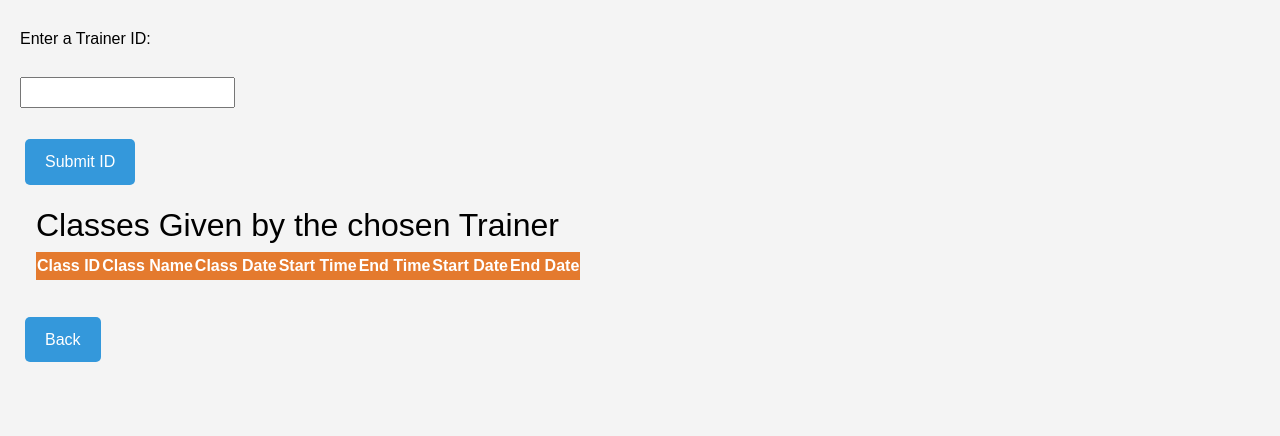
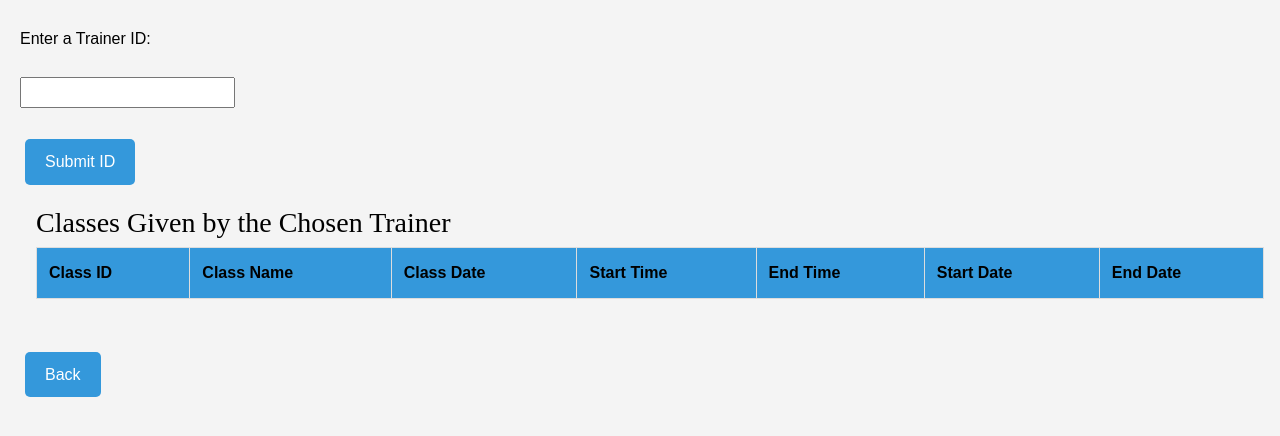
Before and after one commit to HussamAlBasha/Gym-Website, a Flask app: page /trainer/classes_given in a window 1280 px wide. Shown: the top 436 px of the page. Run offline with Flask 3, Linux system fonts and the light colour scheme; lists and menus that the app fills with data are empty; some libraries are stand-ins or nearby versions.

Commit message:
added cqs

```diff
--- a/Gym/app.py
+++ b/Gym/app.py
@@ -126,11 +126,6 @@ def cq1():
         return render_template("cq1.html", trainers=trainers)
 
 
-
-
-
-
-
 @app.route("/All")
 def All():
     # "Assigned to" table
--- /dev/null
+++ b/Gym/static/CSS/hstyles.css
@@ -0,0 +1,46 @@
+
+.custom-button {
+    padding: 10px 20px;
+    font-size: 16px;
+    background-color: #3498db;
+    color: #ffffff;
+    border: none;
+    border-radius: 5px;
+    cursor: pointer;
+    transition: background-color 0.3s ease;
+    margin: 5px; /* Add margin between buttons for better spacing on small screens */
+}
+
+.custom-button:hover {
+    background-color: #2980b9;
+}
+
+h1 {
+    font-size: 28px; /* Adjust the font size as needed */
+    font-family: 'Times New Roman', Times, serif;
+    color: orangered;
+}
+
+
+/* Custom table styling */
+.custom-table {
+    width: 100%;
+    border-collapse: collapse;
+    margin-bottom: 1rem;
+    overflow-x: auto;
+}
+
+.custom-table th, .custom-table td {
+    padding: 12px;
+    text-align: left;
+    border: 1px solid #ddd; /* Add border to each cell */
+}
+
+.custom-table th {
+    background-color: #3498db; /* Set the desired background color directly */
+    color: var(--accent-color); /* Set header text color */
+}
+
+.custom-table tbody tr:hover {
+    background-color: rgba(228, 122, 46, 0.1);
+}
--- a/Gym/static/CSS/styles.css
+++ b/Gym/static/CSS/styles.css
@@ -124,20 +124,3 @@ h6 {
         -webkit-overflow-scrolling: touch;
     }
 }
-
-/* Hussam */
-.custom-button {
-    padding: 10px 20px;
-    font-size: 16px;
-    background-color: #3498db;
-    color: #ffffff;
-    border: none;
-    border-radius: 5px;
-    cursor: pointer;
-    transition: background-color 0.3s ease;
-    margin: 5px; /* Add margin between buttons for better spacing on small screens */
-}
-
-.custom-button:hover {
-    background-color: #2980b9;
-}
--- a/Gym/templates/assigned_members.html
+++ b/Gym/templates/assigned_members.html
@@ -12,7 +12,7 @@
             </form>
         </td>
         <br>
-        <h3>Members Assigned to the chosen Trainer</h3>
+        <h1>Members Assigned to the chosen Trainer</h1>
 
         <ul>
             {% for member_name in members_list %}
--- a/Gym/templates/base.html
+++ b/Gym/templates/base.html
@@ -4,6 +4,7 @@
     <link href="https://cdn.jsdelivr.net/npm/bootstrap@5.3.2/dist/css/bootstrap.min.css" rel="stylesheet"
     integrity="sha384-T3c6CoIi6uLrA9TneNEoa7RxnatzjcDSCmG1MXxSR1GAsXEV/Dwwykc2MPK8M2HN" crossorigin="anonymous">
     <link rel="stylesheet" href="{{ url_for('static', filename='CSS/styles.css') }}">
+    <link rel="stylesheet" href="{{ url_for('static', filename='CSS/hstyles.css') }}">
     <meta charset="UTF-8">
     <meta name="viewport" content="width=device-width, initial-scale=1.0">
 
--- a/Gym/templates/classes_given.html
+++ b/Gym/templates/classes_given.html
@@ -13,10 +13,10 @@
     </td>
 
     <div class="main">
-        <h2>Classes Given by the chosen Trainer</h2>
+        <h1 style="color:black">Classes Given by the Chosen Trainer</h1>
 
-        <div class="table-responsive-custom">
-            <table class="table-custom">
+        <div class="custom-table">
+            <table class="custom-table">
                 <thead>
                     <tr>
                         <th>Class ID</th>
--- a/Gym/templates/cq1.html
+++ b/Gym/templates/cq1.html
@@ -4,7 +4,7 @@
 
 {% block content %}
     <br>
-    <h3>Find members enrolled in classes given by a specific trainer</h3>
+    <h1>Find Members Enrolled in Classes Given by a Specific Trainer</h1>
     <br>
     <form action="" method="POST">
     <label for="t_name">Trainer ID/Name:</label>
@@ -18,7 +18,7 @@
 
     <div class="main">
         <div class="table-responsive-custom">
-            <table class="table-custom">
+            <table class="custom-table">
                 <thead>
                     <tr>
                         <th>Member Name</th>
```
Also changed, not shown: Gym/templates/cq2.html (added), Gym/templates/cq3.html (added), Gym/templates/cq4.html (added), Gym/templates/cq5.html (added).
